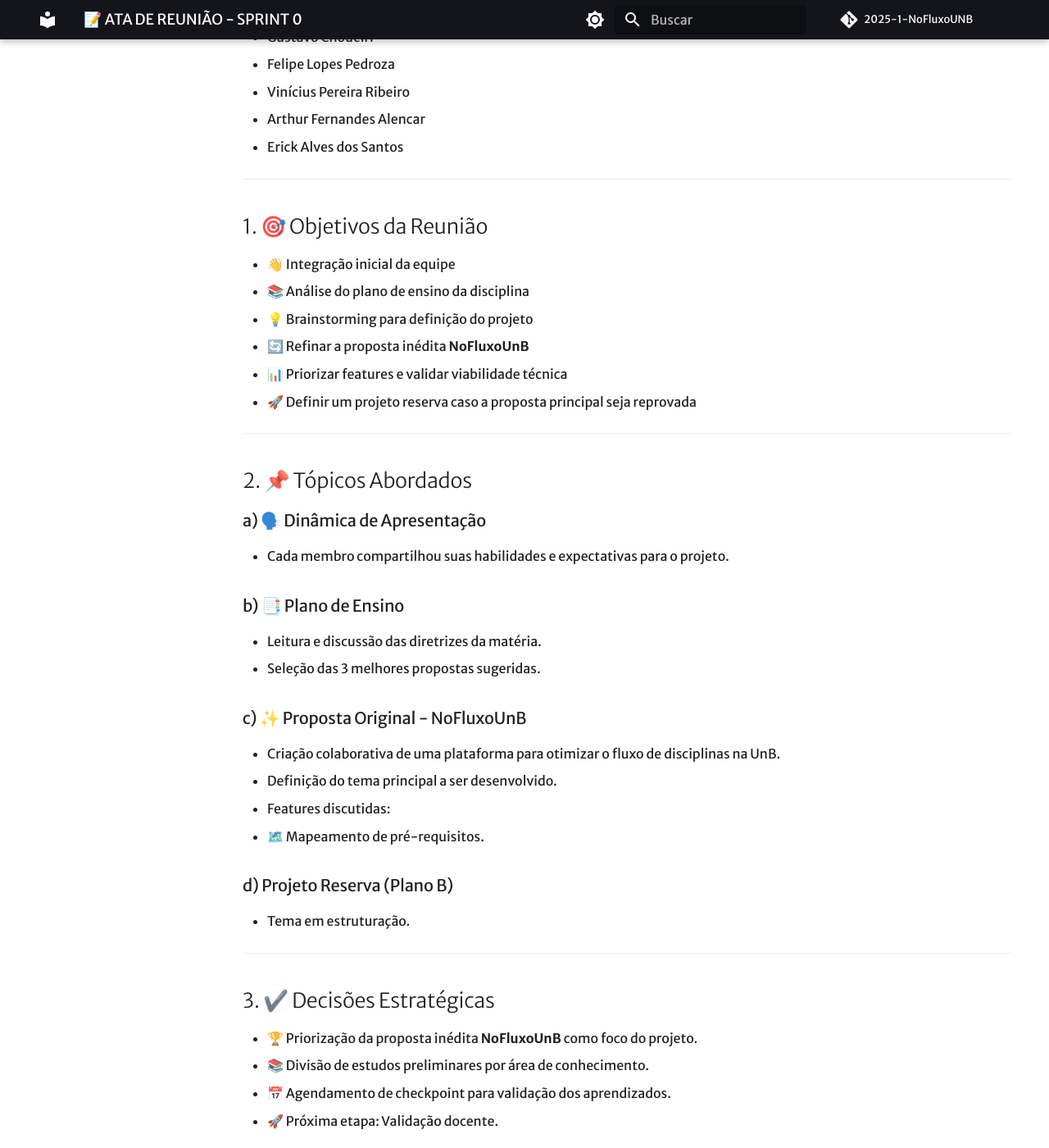
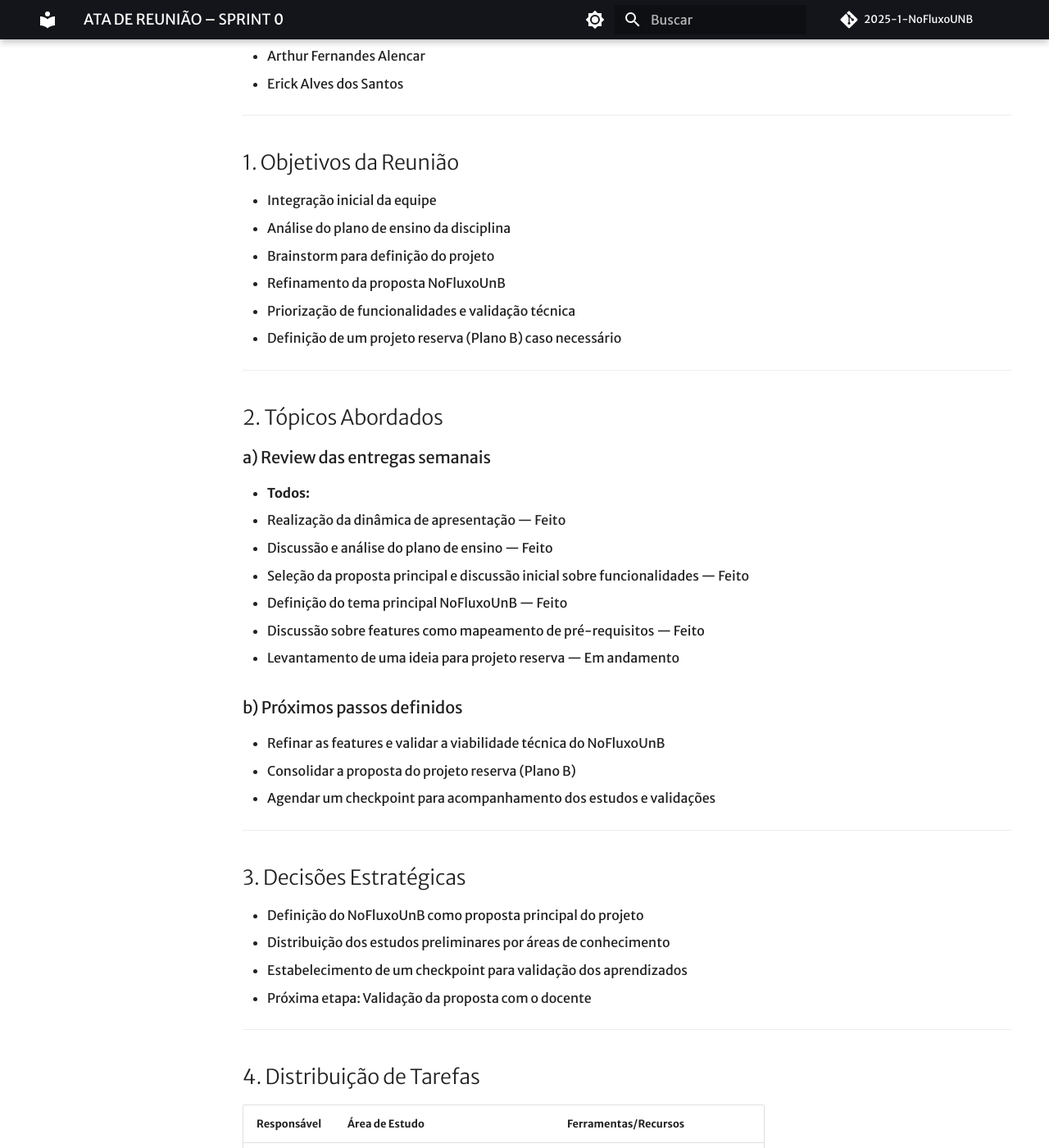
Before and after one commit to unb-mds/2025-1-Squad03, an MkDocs documentation site: the page built from Documentação/Atas/27 e 29-03-25.md, in a window 1280 px wide and 1400 px high, scrolled down 618 px. Shown: the whole window at 82% size. Built offline with MkDocs 1.6.1 and Material for MkDocs 9.7.7, drawn with Linux system fonts in a browser that asks for light colours; comment, search, counter and statistics services are not loaded; some of the changed text lies outside the part shown.

Commit message:
Update 27 e 29-03-25 e 03-04-25.md

```diff
--- a/Documentação/Atas/27 e 29-03-25.md
+++ b/Documentação/Atas/27 e 29-03-25.md
@@ -22,83 +21,72 @@
 
 ---
 
-## 1. 🎯 Objetivos da Reunião
+## 1. Objetivos da Reunião
 
-- 👋 Integração inicial da equipe
-- 📚 Análise do plano de ensino da disciplina
-- 💡 Brainstorming para definição do projeto
-- 🔄 Refinar a proposta inédita **NoFluxoUnB**
-- 📊 Priorizar features e validar viabilidade técnica
-- 🚀 Definir um projeto reserva caso a proposta principal seja reprovada
+- Integração inicial da equipe
+- Análise do plano de ensino da disciplina
+- Brainstorm para definição do projeto
+- Refinamento da proposta NoFluxoUnB
+- Priorização de funcionalidades e validação técnica
+- Definição de um projeto reserva (Plano B) caso necessário
 
 ---
 
-## 2. 📌 Tópicos Abordados
+## 2. Tópicos Abordados
 
-### a) 🗣️ Dinâmica de Apresentação
+### a) Review das entregas semanais
 
-- Cada membro compartilhou suas habilidades e expectativas para o projeto.
+- **Todos:**
+  - Realização da dinâmica de apresentação — Feito
+  - Discussão e análise do plano de ensino — Feito
+  - Seleção da proposta principal e discussão inicial sobre funcionalidades — Feito
+  - Definição do tema principal NoFluxoUnB — Feito
+  - Discussão sobre features como mapeamento de pré-requisitos — Feito
+  - Levantamento de uma ideia para projeto reserva — Em andamento
 
-### b) 📑 Plano de Ensino
+### b) Próximos passos definidos
 
-- Leitura e discussão das diretrizes da matéria.
-- Seleção das 3 melhores propostas sugeridas.
-
-### c) ✨ Proposta Original - NoFluxoUnB
-
-- Criação colaborativa de uma plataforma para otimizar o fluxo de disciplinas na UnB.
-- Definição do tema principal a ser desenvolvido.
-- Features discutidas:
-  - 🗺️ Mapeamento de pré-requisitos.
-
-### d) Projeto Reserva (Plano B)
-
-- Tema em estruturação.
+- Refinar as features e validar a viabilidade técnica do NoFluxoUnB
+- Consolidar a proposta do projeto reserva (Plano B)
+- Agendar um checkpoint para acompanhamento dos estudos e validações
 
 ---
 
-## 3. ✔️ Decisões Estratégicas
+## 3. Decisões Estratégicas
 
-- 🏆 Priorização da proposta inédita **NoFluxoUnB** como foco do projeto.
-- 📚 Divisão de estudos preliminares por área de conhecimento.
-- 📅 Agendamento de checkpoint para validação dos aprendizados.
-- 🚀 Próxima etapa: Validação docente.
+- Definição do NoFluxoUnB como proposta principal do projeto
+- Distribuição dos estudos preliminares por áreas de conhecimento
+- Estabelecimento de um checkpoint para validação dos aprendizados
+- Próxima etapa: Validação da proposta com o docente
 
 ---
 
-## 4. 📌 Distribuição de Tarefas
+## 4. Distribuição de Tarefas
 
-| Responsável    | Área de Estudo                        | Ferramentas para Desenvolvimento do Projeto |
-|---------------|--------------------------------------|---------------------------------------------|
-| **Vitor**     | Controle de Versão e Colaboração    | **Git e GitHub:** [GitHub](https://github.com) |
-| **Gustavo**   | Metodologia ágil de gestão de projetos | **Scrum:** [Guia do Scrum](https://www.scrum.org/resources/scrum-guide) |
-| **Gusmão**    | Desenvolvimento de Frontend         | **Flutter:** [Instalação Flutter](https://docs.flutter.dev/get-started/install) |
-| **Felipe**    | Desenvolvimento de Backend         | **TypeScript + Express.js:** [Guia Express com TypeScript](https://blog.logrocket.com/express-typescript-node/) |
-| **Arthur**    | Banco de Dados e Persistência      | **Supabase (PostgreSQL):** [Supabase](https://supabase.com) |
-| **Fernandes** | Deploy de Frontend                | **Vercel (Hosteamento gratuito de sites):** [Vercel](https://vercel.com) |
-| **Vini**      | Deploy de Backend e Infraestrutura | **Digital Ocean (Hosteamento de backend, App Platform):** [Digital Ocean](https://www.digitalocean.com) (pesquisar mais sobre App Platform) |
-| **Erick**     | Requisitos de Software e Planejamento | Levantamento e análise dos requisitos necessários para o desenvolvimento do projeto. |
+| Responsável    | Área de Estudo                        | Ferramentas/Recursos                      |
+|----------------|----------------------------------------|--------------------------------------------|
+| Vitor          | Controle de Versão e Colaboração      | Git, GitHub                               |
+| Gustavo        | Metodologia Ágil                      | Scrum                                      |
+| Gusmão         | Frontend                              | Flutter                                    |
+| Felipe         | Backend                               | TypeScript, Express.js                     |
+| Arthur         | Banco de Dados e Persistência         | Supabase (PostgreSQL)                      |
+| Fernandes      | Deploy de Frontend                    | Vercel                                     |
+| Vinícius       | Deploy de Backend e Infraestrutura    | Digital Ocean                              |
+| Erick          | Requisitos de Software e Planejamento | Levantamento e análise de requisitos       |
 
 ---
 
-## 🔚 Encerramento
+---
 
-- **26/03/2025**: 20:00
-- **28/03/2025**: 21:45
+# ATA DE REUNIÃO – SPRINT 0
 
+**Data:** 03/04/2025
+**Horário:** 19h00 às 20h30
+**Plataforma:** Discord
 
+---
 
-
-# 📝 ATA DE REUNIÃO - SPRINT 0
-
-## 📅 Data: 03/04/2025
-
-## ⏰ Horário:
--19:00 - 20:30
-
-## 📍 Local: Discord 🎧
-
-### 👥 Participantes
+## Participantes
 
 - Arthur Nogueira Ramalho
 - Guilherme Gusmão Nepomuceno
@@ -109,24 +97,45 @@
 - Arthur Fernandes Alencar
 - Erick Alves dos Santos
 
+---
 
-## 1. 🎯 Objetivos da Reunião
-- ✅ Brainstorm para refinamento do NoFluxoUnB
-- ✅ Definição do fluxo básico no Figma
-- ✅ Workshop de GitHub ministrado por Vitor Marconi
-- ✅ Distribuição inicial de tarefas técnicas
+## 1. Objetivos da Reunião
 
-## 📌 Tópicos Discutidos
-a) Evolução do NoFluxoUnB
-b) Prototipagem no Figma
-c) Workshop GitHub
-Conteúdo ministrado por Vitor:
+- Refinamento do projeto NoFluxoUnB
+- Definição do fluxo básico no Figma
+- Realização de workshop sobre GitHub
+- Distribuição inicial das tarefas técnicas
 
-🏗️ Criação de organização no GitHub, GitDesktop
+---
 
-🌿 Estratégia de branching (main/dev/feature)
+## 2. Tópicos Abordados
 
-🔄 Fluxo de Pull Requests e revisão de código
+### a) Review das entregas semanais
 
+- **Todos:**
+  - Discussão sobre evolução da proposta NoFluxoUnB — Feito
 
-## 🔚 Encerramento: 20:30
+- **Arthur Ramalho, Vitor Marconi:**
+  - Criação do fluxo básico no Figma — Feito
+
+- **Vitor Marconi:**
+  - Condução do workshop sobre Git e GitHub — Feito
+  - Tópicos abordados:
+    - Criação da organização no GitHub e utilização do GitDesktop
+    - Definição da estratégia de branching (main, dev, feature)
+    - Fluxo de Pull Requests e boas práticas na revisão de código — Feito
+
+### b) Próximos passos definidos
+
+- Dar continuidade na construção do protótipo no Figma
+- Formalizar o fluxo de versionamento no GitHub
+- Refinar a divisão das tarefas técnicas da equipe
+
+---
+
+## 3. Decisões Estratégicas
+
+- Adoção do Figma como ferramenta oficial de prototipagem
+- Definição da estratégia de branching (main, dev, feature) para o GitHub
+- Formalização do uso de Pull Requests com revisão obrigatória
+- Distribuição inicial das tarefas por área técnica para avanço no desenvolvimento do projeto
```
Also changed, not shown: other parts of Documentação/Atas/27 e 29-03-25.md (+8 -9 lines).
